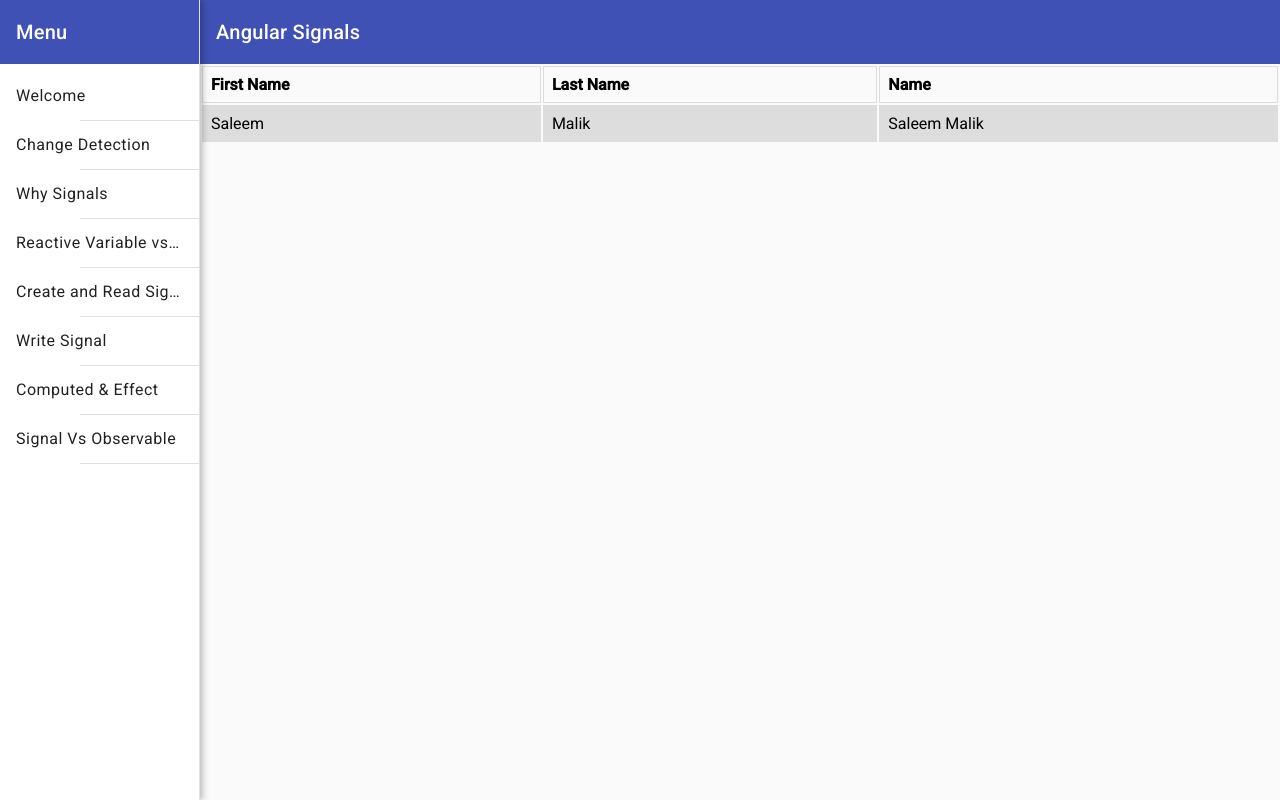
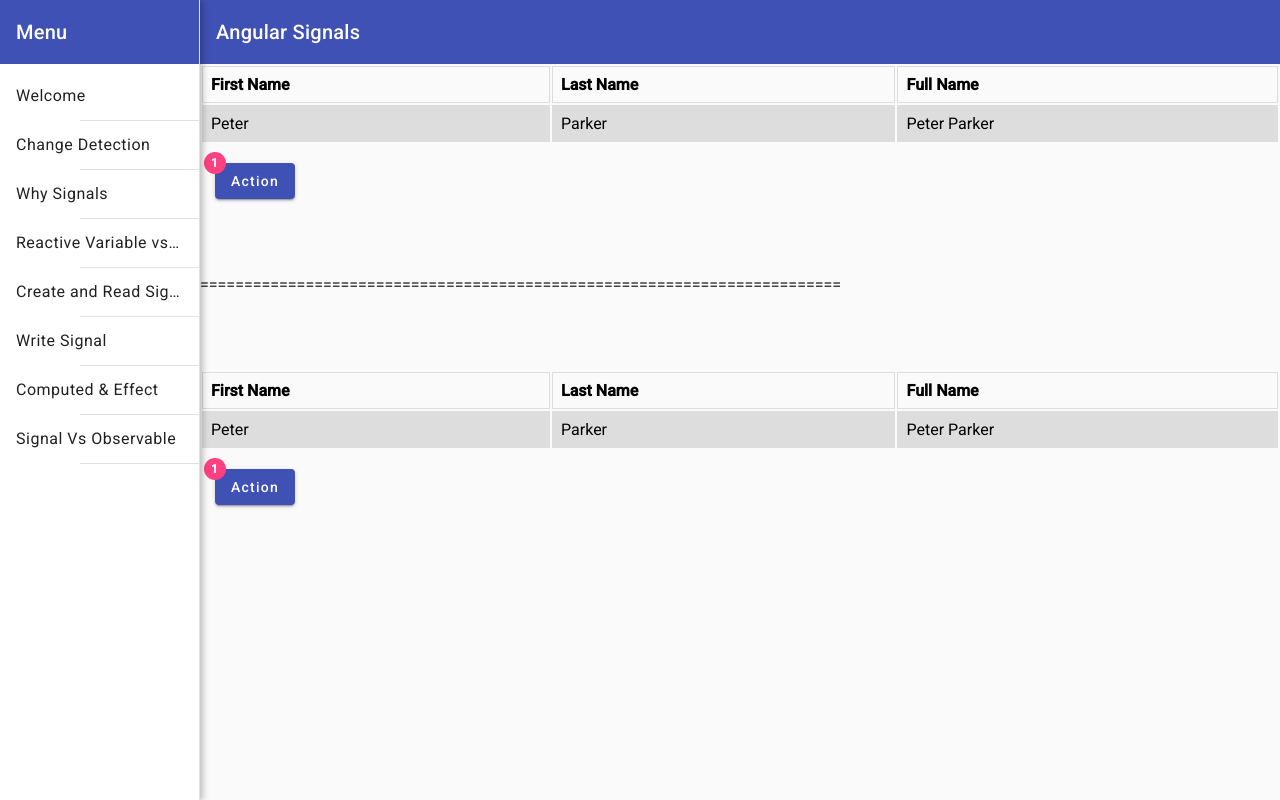
Before and after one commit to saleemmalikraja/angular-signals-demo, an Angular app: page /signalvsobs in a window 1280 px wide. Built offline with nearby package versions, Linux system fonts and the light colour scheme.

Commit message:
combinelatest-with out signal

```diff
--- a/src/demo6-signal-vs-observable/demo6-signal-vs-observable.component.html
+++ b/src/demo6-signal-vs-observable/demo6-signal-vs-observable.component.html
@@ -2,11 +2,54 @@
   <tr>
     <th>First Name</th>
     <th>Last Name</th>
-    <th>Name</th>
+    <th>Full Name</th>
   </tr>
   <tr>
-    <td>Saleem</td>
-    <td>Malik</td>
-    <td>Saleem Malik</td>
+    <td>{{ firstName | async }}</td>
+    <td>{{ lastName | async }}</td>
+    <td>{{ fullName$ | async }}</td>
   </tr>
 </table>
+<br />
+
+<button
+  mat-raised-button
+  color="primary"
+  style="margin-left  : 15px"
+  matBadge="{{ fullNameCounter }}"
+  matBadgePosition="before"
+  matBadgeColor="accent"
+  (click)="changeName()"
+>
+  Action
+</button>
+
+<br /><br /><br /><br /><br />
+=========================================================================
+
+<br /><br /><br /><br /><br />
+
+<table>
+  <tr>
+    <th>First Name</th>
+    <th>Last Name</th>
+    <th>Full Name</th>
+  </tr>
+  <tr>
+    <td>{{ firstNameDebounce | async }}</td>
+    <td>{{ lastNameDebounce | async }}</td>
+    <td>{{ fullNameDebounce$ | async }}</td>
+  </tr>
+</table>
+<br />
+<button
+  mat-raised-button
+  color="primary"
+  style="margin-left  : 15px"
+  matBadge="{{ fullNameCounterDebounce }}"
+  matBadgePosition="before"
+  matBadgeColor="accent"
+  (click)="changeNameDebounce()"
+>
+  Action
+</button>
--- a/src/demo6-signal-vs-observable/demo6-signal-vs-observable.component.ts
+++ b/src/demo6-signal-vs-observable/demo6-signal-vs-observable.component.ts
@@ -1,15 +1,58 @@
+import { CommonModule } from '@angular/common';
 import { Component, OnInit } from '@angular/core';
+import { MatBadgeModule } from '@angular/material/badge';
+import { MatButtonModule } from '@angular/material/button';
+import { MatIconModule } from '@angular/material/icon';
 
+import { BehaviorSubject, combineLatest, map, tap, debounceTime } from 'rxjs';
 @Component({
   selector: 'app-demo6-signal-vs-observable',
   templateUrl: './demo6-signal-vs-observable.component.html',
-  styleUrls: ['./demo6-signal-vs-observable.component.css']
+  styleUrls: ['./demo6-signal-vs-observable.component.css'],
+  standalone: true,
+  imports: [CommonModule, MatButtonModule, MatBadgeModule],
 })
 export class Demo6SignalVsObservableComponent implements OnInit {
+  public firstName = new BehaviorSubject('Peter');
+  public lastName = new BehaviorSubject('Parker');
+  public fullNameCounter = 0;
 
-  constructor() { }
+  public firstNameDebounce = new BehaviorSubject('Peter');
+  public lastNameDebounce = new BehaviorSubject('Parker');
 
-  ngOnInit() {
+  public fullNameCounterDebounce = 0;
+  constructor() {}
+
+  ngOnInit() {}
+
+  public fullName$ = combineLatest([this.firstName, this.lastName]).pipe(
+    tap(() => {
+      this.fullNameCounter++;
+    }),
+    map(([firstName, lastName]) => `${firstName} ${lastName}`)
+  );
+
+  public changeName() {
+    this.firstName.next('Spider');
+    this.lastName.next('Man');
   }
 
+  public fullNameDebounce$ = combineLatest([
+    this.firstNameDebounce,
+    this.lastNameDebounce,
+  ]).pipe(
+    debounceTime(0),
+    tap(() => {
+      this.fullNameCounterDebounce++;
+    }),
+    map(
+      ([firstNameDebounce, lastNameDebounce]) =>
+        `${firstNameDebounce} ${lastNameDebounce}`
+    )
+  );
+
+  public changeNameDebounce() {
+    this.firstNameDebounce.next('Debounced Spider');
+    this.lastNameDebounce.next('Man');
+  }
 }
```
